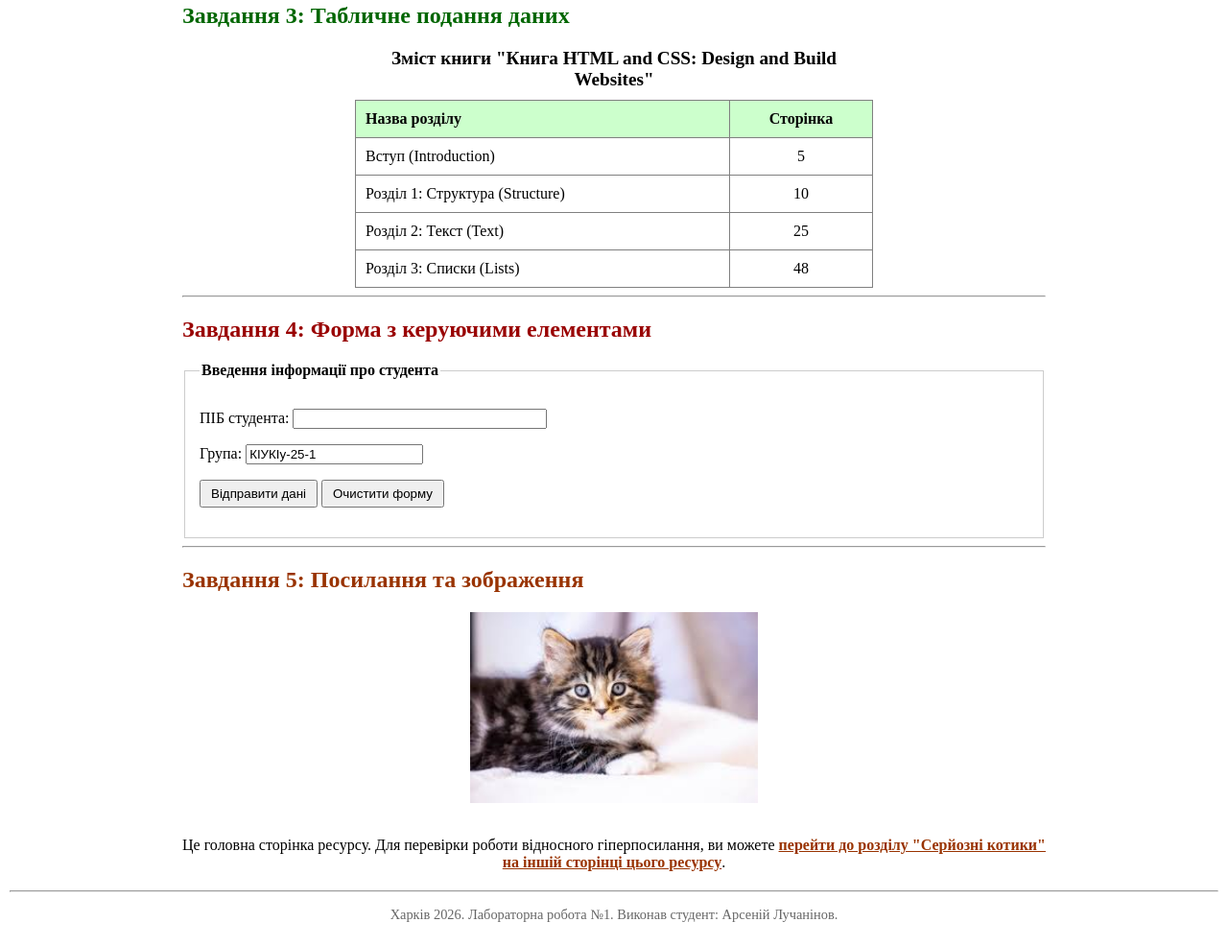
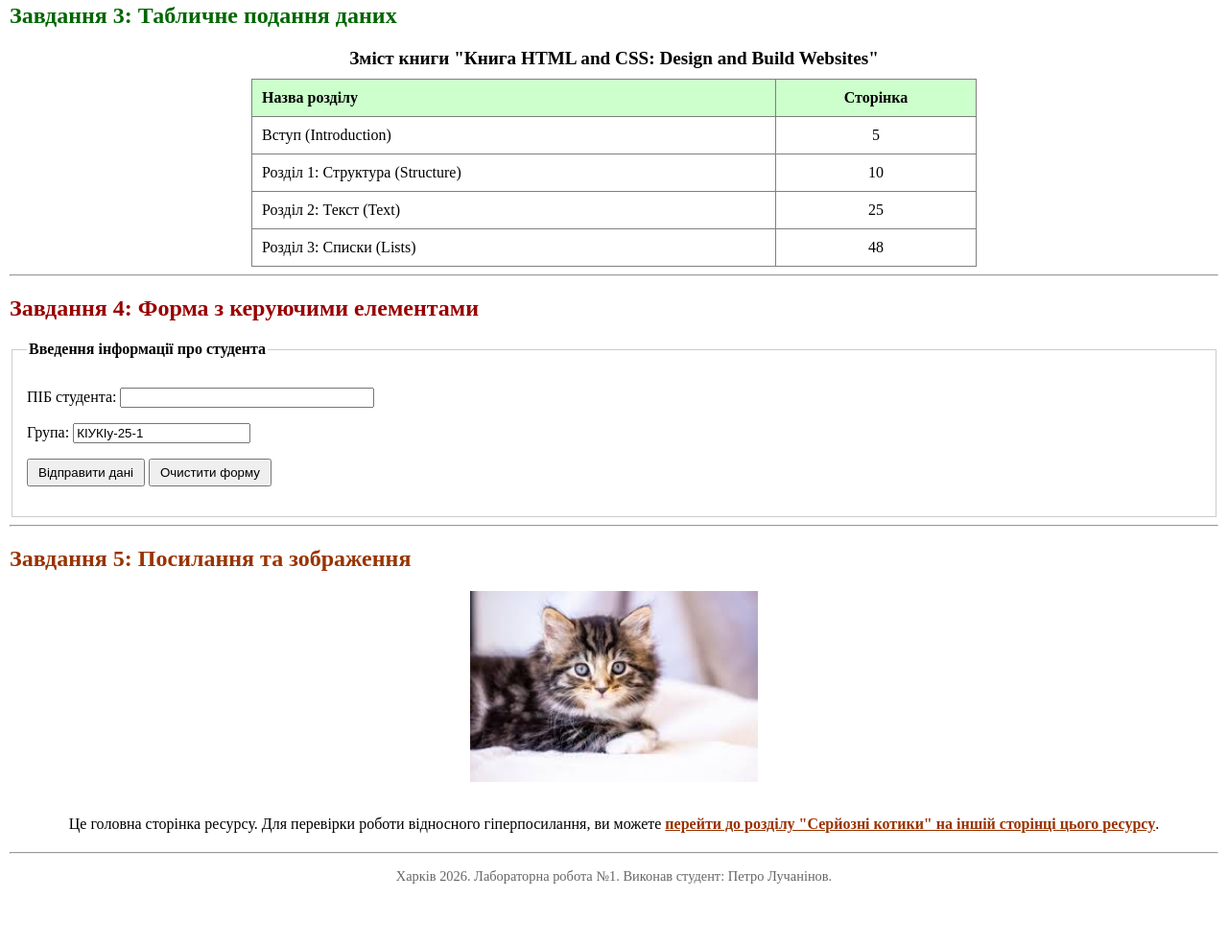
Before and after one commit to Fu10v/Lab1-Web, a plain HTML site: page index.html in a window 1280 px wide. Shown: the part 446-1432 px from the top of the page at 96% size. After the commit the page ends 1392 px from the top, so only its background shows below. Drawn offline with Linux system fonts and the light colour scheme.

Commit message:
Змінено файли Лабораторної роботи 1

```diff
--- a/index.html
+++ b/index.html
@@ -23,7 +23,7 @@
         <hr>
     </nav>
 
-    <main style="max-width: 900px; margin: 0 auto;">
+    <main style="margin: 0 auto;">
         <section id="task1">
             <h2 style="color: #003366;">Завдання 1: Оформлений текст</h2>
             <p style="font-size: 1.2em;">
@@ -112,7 +112,7 @@
 
     <footer style="text-align: center; margin-top: 20px;">
         <hr>
-        <p style="color: #666666; font-size: 0.9em;">Харків 2026. Лабораторна робота №1. Виконав студент: Арсеній Лучанінов.</p>
+        <p style="color: #666666; font-size: 0.9em;">Харків 2026. Лабораторна робота №1. Виконав студент: Петро Лучанінов.</p>
     </footer>
 
 </body>
```
